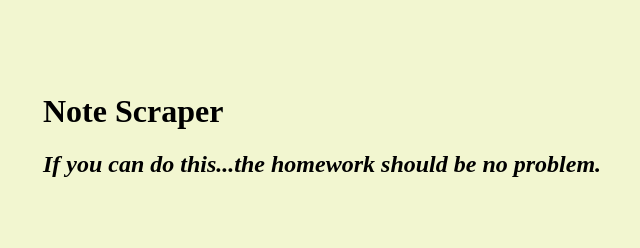
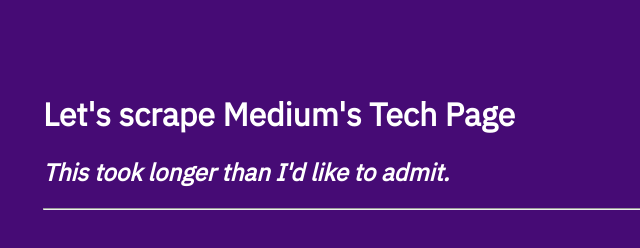
Before and after one commit to PCeeeZy/mongo-scraper, a website: page public/index.html in a window 1280 px wide. Shown: the whole page, without its empty margins (117-757 px from the left). Drawn offline with nearby package versions, Linux system fonts and the light colour scheme; no server answers.

```diff
--- a/public/app.js
+++ b/public/app.js
@@ -4,7 +4,10 @@
   for (var i = 0; i < data.length; i++) {
     // Display the apropos information on the page
     $("#articles")
-    .append(`<p data-id=${data[i]._id}><a href=${data[i].url}><h3>${data[i].headline}</h3></a><h4>${data[i].summary}</p><hr>`);
+    .append(`<p data-id=${data[i]._id}>
+    <h3>${data[i].headline}</h3>
+    <h5>${data[i].summary}</h5></p>
+    <h6><a href=${data[i].url}>Lemme See That</a></h6><hr>`);
   }
 });
 
--- a/public/index.html
+++ b/public/index.html
@@ -1,49 +1,107 @@
 <!DOCTYPE html>
 <html lang="en-us">
+
 <head>
   <meta charset="UTF-8">
   <title>Scraping With Mongoose</title>
+  <link href="https://fonts.googleapis.com/css?family=IBM+Plex+Sans" rel="stylesheet">
   <style>
-      body { background-color: #F2F6D0 }
+    body {
+      background-color: rgb(70, 11, 117);
+      font-family: 'IBM Plex Sans', sans-serif;
+      color: white;
+      text-align: left;
+    }
+
+    a:link {
+      color: #b71ebc;
+      text-decoration: none;
+    }
+
+    a:visited {
+      color: #bc1e30;
+    }
+
+    a:hover {
+      color: #8a158e;
+    }
+
+    a:active {
+      color: #bc1e30;
+    }
+
+    /* width */
+    ::-webkit-scrollbar {
+      width: 20px;
+      background-color: white;
+      border-radius: 10px;
+    }
+
+    /* Track */
+    ::-webkit-scrollbar-track {
+      box-shadow: inset 0 0 5px grey;
+      border-radius: 10px;
+    }
+
+    /* Handle */
+    ::-webkit-scrollbar-thumb {
+      background: #b71ebc;
+      border-radius: 10px;
+    }
+
+    /* Handle on hover */
+    ::-webkit-scrollbar-thumb:hover {
+      background: #8a158e;
+    }
+
     #wrapper {
       width: 960px;
       margin-left: auto;
       margin-right: auto;
       padding-top: 5%;
     }
+
     #articles {
       display: inline-block;
       overflow: auto;
       width: 60%;
       height: 700px;
     }
+
     #notes {
       float: right;
       width: 30%;
     }
-      textarea, input {
+
+    textarea,
+    input {
       display: block;
       width: 100%;
       background-color: #FCF5C7;
     }
+
     input {
       height: 36px;
       font-size: 24px;
     }
+
     textarea {
       height: 200px;
       font-size: 18px;
     }
   </style>
 </head>
+
 <body>
   <div id="wrapper">
-      <h1>Note Scraper</h1>
-      <h2><i>If you can do this...the homework should be no problem.</i></h2>
+    <h1>Let's scrape Medium's Tech Page</h1>
+    <h2><i>This took longer than I'd like to admit.</i></h2>
+    <hr>
     <div id="articles"></div>
     <div id="notes"></div>
   </div>
   <script src="https://cdnjs.cloudflare.com/ajax/libs/jquery/3.2.1/jquery.min.js"></script>
   <script src="app.js"></script>
 </body>
+
 </html>
--- a/server.js
+++ b/server.js
@@ -71,7 +71,30 @@
         console.log(err)
       });
     });
-    res.send("Scrape Complete");
+    res.send(`<link href="https://fonts.googleapis.com/css?family=Permanent+Marker" rel="stylesheet">
+    <style>
+      body {
+        background-color: rgb(70, 11, 117);
+        font-family: 'Permanent Marker', cursive;
+        color: white;
+      }
+      a:link {
+        color: #b71ebc;
+        text-decoration: none;
+      }
+      a:visited {
+        color: #bc1e30;
+      }
+      a:hover {
+        color: #8a158e;
+      }
+      a:active {
+        color: #bc1e30;
+      }
+    </style>
+    <body>
+    <h2>Scrape Complete</h2>
+    <a href="/" id="goHome"><h3>Let's see our results</h3></a></body>`);
   });
 });
 
```
Lines whose indentation alone changed are shown as unchanged.
